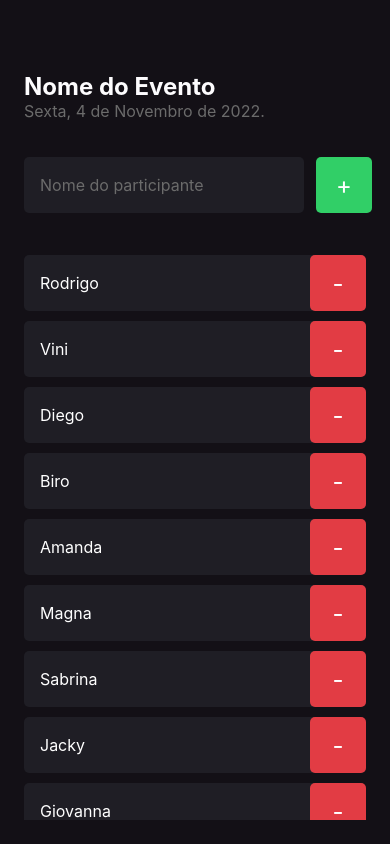
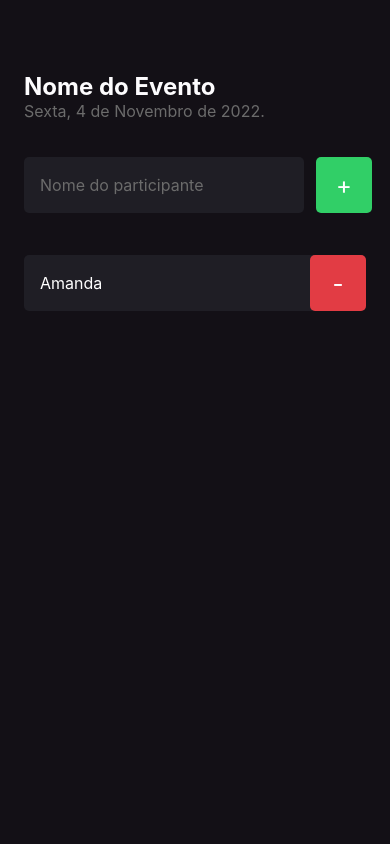
Before and after one commit to nunees/iamhere-app, a React Native app: screen / in a window 390 px wide. Built offline with nearby package versions, Linux system fonts and the light colour scheme.

Commit message:
feat: add useState to register a new participant

```diff
--- a/screens/Home/index.tsx
+++ b/screens/Home/index.tsx
@@ -1,4 +1,4 @@
-import React from "react";
+import React, { useState } from "react";
 import {
   Text,
   View,
@@ -9,29 +9,20 @@ import {
 } from "react-native";
 
 import { Participant } from "../../components/Participant";
-
 import { styles } from "./style";
 
 export default function Home() {
-  const participants = [
-    "Rodrigo",
-    "Vini",
-    "Diego",
-    "Biro",
-    "Amanda",
-    "Magna",
-    "Sabrina",
-    "Jacky",
-    "Giovanna",
-  ];
+  const [participants, setParticipants] = useState(["Amanda"]);
 
-  function handleParticipantAdd(name: string) {
-    if (participants.includes(name)) {
+  function handleParticipantAdd() {
+    if (participants.includes("Rodrigo")) {
       return Alert.alert(
         "Participante existe",
         "Participante registrado na lista"
       );
     }
+
+    setParticipants((prevState) => [...prevState, "Ana"]);
   }
 
   function handleParticipantRemove(name: string) {
@@ -60,7 +51,7 @@ export default function Home() {
 
         <TouchableOpacity
           style={styles.button}
-          onPress={() => handleParticipantAdd("Magna")}
+          onPress={() => handleParticipantAdd()}
         >
           <Text style={styles.buttonText}>+</Text>
         </TouchableOpacity>
```
